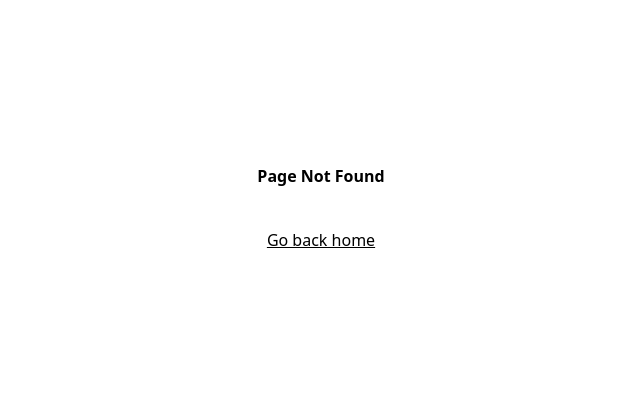
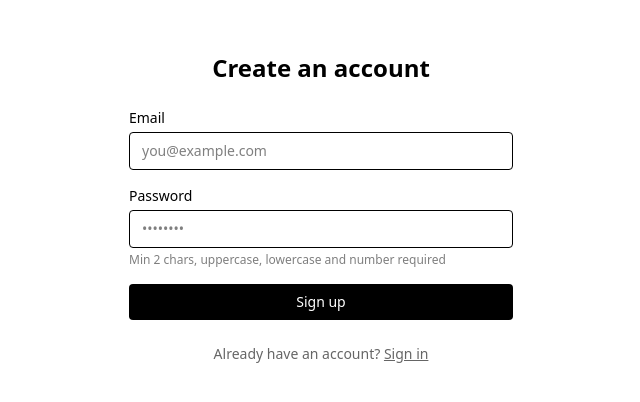
Before and after one commit to michael1-0/odin-messaging-app, a React (Vite) app in the folder apps/frontend/: page /sign-up in a window 1280 px wide. Before the commit this address had no page. Shown: the part 192-594 px from the top of the page, without its empty margins (319-959 px from the left). Built offline with nearby package versions, Linux system fonts and the light colour scheme.

Commit message:
Add frontend sign in and sign up functionality

```diff
--- a/apps/frontend/package.json
+++ b/apps/frontend/package.json
@@ -11,6 +11,7 @@
     "preview": "vite preview"
   },
   "dependencies": {
+    "@repo/zod-validations": "workspace:*",
     "@tailwindcss/vite": "^4.1.18",
     "react": "^19.2.0",
     "react-dom": "^19.2.0",
--- /dev/null
+++ b/apps/frontend/src/components/ProtectedRoute.tsx
@@ -0,0 +1,9 @@
+import { Navigate, Outlet } from "react-router";
+
+export function ProtectedRoute() {
+  return localStorage.getItem("token") ? <Outlet /> : <Navigate to="/login" replace />;
+}
+
+export function GuestRoute() {
+  return localStorage.getItem("token") ? <Navigate to="/" replace /> : <Outlet />;
+}
--- a/apps/frontend/src/main.tsx
+++ b/apps/frontend/src/main.tsx
@@ -6,15 +6,24 @@ import { BrowserRouter, Route, Routes } from "react-router";
 
 import Home from "./pages/Home.tsx";
 import NotFound from "./pages/NotFound.tsx";
+import Login from "./pages/Login.tsx";
+import SignUp from "./pages/SignUp.tsx";
+import { GuestRoute, ProtectedRoute } from "./components/ProtectedRoute.tsx";
 
 createRoot(document.getElementById("root")!).render(
   <StrictMode>
     <BrowserRouter>
       <Routes>
-        <Route path="/" element={<App />}>
-          <Route index element={<Home />} />
-          <Route path="*" element={<NotFound />} />
+        <Route element={<GuestRoute />}>
+          <Route path="/login" element={<Login />} />
+          <Route path="/sign-up" element={<SignUp />} />
         </Route>
+        <Route element={<ProtectedRoute />}>
+          <Route path="/" element={<App />}>
+            <Route index element={<Home />} />
+          </Route>
+        </Route>
+        <Route path="*" element={<NotFound />} />
       </Routes>
     </BrowserRouter>
   </StrictMode>,
--- a/apps/frontend/src/pages/Home.tsx
+++ b/apps/frontend/src/pages/Home.tsx
@@ -1,11 +1,24 @@
+import { useNavigate } from "react-router";
+
 function Home() {
+  const navigate = useNavigate();
+
+  function handleLogout() {
+    localStorage.removeItem("token");
+    navigate("/login");
+  }
+
   return (
     <div className="flex flex-1 items-center justify-center px-6">
       <main className="w-full max-w-2xl space-y-4 text-center">
-        <h1 className="text-4xl font-bold">Frontend Template</h1>
-        <p className="text-base opacity-80">
-          This is a minimal React + Vite starter page.
-        </p>
+        <h1 className="text-4xl font-bold">Home</h1>
+        <p className="text-base opacity-80">You are logged in.</p>
+        <button
+          onClick={handleLogout}
+          className="mt-4 px-4 py-2 text-sm font-medium bg-black text-white rounded hover:bg-neutral-800 transition-colors cursor-pointer"
+        >
+          Log out
+        </button>
       </main>
     </div>
   );
--- /dev/null
+++ b/apps/frontend/src/pages/Login.tsx
@@ -0,0 +1,111 @@
+import { useState } from "react";
+import { Link, useNavigate } from "react-router";
+import { UserSchema } from "@repo/zod-validations";
+
+function Login() {
+  const navigate = useNavigate();
+  const [email, setEmail] = useState("");
+  const [password, setPassword] = useState("");
+  const [error, setError] = useState("");
+  const [loading, setLoading] = useState(false);
+
+  async function handleSubmit(e: React.SubmitEvent<HTMLFormElement>) {
+    e.preventDefault();
+    setError("");
+
+    const result = UserSchema.safeParse({ email, password });
+    if (!result.success) {
+      setError(result.error.issues[0].message);
+      return;
+    }
+
+    setLoading(true);
+    try {
+      const res = await fetch(`${import.meta.env.VITE_API_URL}log-in`, {
+        method: "POST",
+        headers: { "Content-Type": "application/json" },
+        body: JSON.stringify({ email, password }),
+      });
+      const data = await res.json();
+
+      if (!res.ok) {
+        setError(data.error ?? "Invalid credentials");
+        return;
+      }
+
+      localStorage.setItem("token", data.token!);
+      navigate("/");
+    } catch {
+      setError("Something went wrong. Please try again.");
+    } finally {
+      setLoading(false);
+    }
+  }
+
+  return (
+    <div className="flex flex-1 items-center justify-center px-6 min-h-dvh">
+      <div className="w-full max-w-sm space-y-6">
+        <div className="text-center space-y-1">
+          <h1 className="text-2xl font-bold">odin-messaging-app</h1>
+        </div>
+
+        <form onSubmit={handleSubmit} className="space-y-4">
+          {error && (
+            <p className="text-sm text-red-600 bg-red-50 border border-red-200 rounded px-3 py-2">
+              {error}
+            </p>
+          )}
+
+          <div className="space-y-1">
+            <label htmlFor="email" className="block text-sm font-medium">
+              Email
+            </label>
+            <input
+              id="email"
+              type="email"
+              required
+              autoComplete="email"
+              value={email}
+              onChange={(e) => setEmail(e.target.value)}
+              className="w-full border rounded px-3 py-2 text-sm outline-none focus:ring-2 focus:ring-black"
+              placeholder="you@example.com"
+            />
+          </div>
+
+          <div className="space-y-1">
+            <label htmlFor="password" className="block text-sm font-medium">
+              Password
+            </label>
+            <input
+              id="password"
+              type="password"
+              required
+              autoComplete="current-password"
+              value={password}
+              onChange={(e) => setPassword(e.target.value)}
+              className="w-full border rounded px-3 py-2 text-sm outline-none focus:ring-2 focus:ring-black"
+              placeholder="••••••••"
+            />
+          </div>
+
+          <button
+            type="submit"
+            disabled={loading}
+            className="w-full bg-black text-white rounded px-3 py-2 text-sm font-medium hover:bg-neutral-800 disabled:opacity-50 transition-colors cursor-pointer"
+          >
+            {loading ? "Signing in…" : "Sign in"}
+          </button>
+        </form>
+
+        <p className="text-center text-sm opacity-60">
+          Don't have an account?{" "}
+          <Link to="/sign-up" className="underline opacity-100 font-medium">
+            Sign up
+          </Link>
+        </p>
+      </div>
+    </div>
+  );
+}
+
+export default Login;
--- a/apps/frontend/src/pages/NotFound.tsx
+++ b/apps/frontend/src/pages/NotFound.tsx
@@ -2,7 +2,7 @@ import { Link } from "react-router";
 
 function NotFound() {
   return (
-    <div className="flex items-center w-full flex-col justify-center">
+    <div className="flex items-center w-full flex-col justify-center min-h-dvh">
       <div className="min-w-full text-center mb-10 font-bold">
         Page Not Found
       </div>
--- /dev/null
+++ b/apps/frontend/src/pages/SignUp.tsx
@@ -0,0 +1,114 @@
+import { useState } from "react";
+import { Link, useNavigate } from "react-router";
+import { UserSchema } from "@repo/zod-validations";
+
+function SignUp() {
+  const navigate = useNavigate();
+  const [email, setEmail] = useState("");
+  const [password, setPassword] = useState("");
+  const [error, setError] = useState("");
+  const [loading, setLoading] = useState(false);
+
+  async function handleSubmit(e: React.SubmitEvent<HTMLFormElement>) {
+    e.preventDefault();
+    setError("");
+
+    const result = UserSchema.safeParse({ email, password });
+    if (!result.success) {
+      setError(result.error.issues[0].message);
+      return;
+    }
+
+    setLoading(true);
+    try {
+      const res = await fetch(`${import.meta.env.VITE_API_URL}sign-up`, {
+        method: "POST",
+        headers: { "Content-Type": "application/json" },
+        body: JSON.stringify({ email, password }),
+      });
+      const data = await res.json();
+
+      if (!res.ok) {
+        setError(data.error ?? "Could not create account");
+        return;
+      }
+
+      localStorage.setItem("token", data.token!);
+      navigate("/");
+    } catch {
+      setError("Something went wrong. Please try again.");
+    } finally {
+      setLoading(false);
+    }
+  }
+
+  return (
+    <div className="flex flex-1 items-center justify-center px-6 min-h-dvh">
+      <div className="w-full max-w-sm space-y-6">
+        <div className="text-center space-y-1">
+          <h1 className="text-2xl font-bold">Create an account</h1>
+        </div>
+
+        <form onSubmit={handleSubmit} className="space-y-4">
+          {error && (
+            <p className="text-sm text-red-600 bg-red-50 border border-red-200 rounded px-3 py-2">
+              {error}
+            </p>
+          )}
+
+          <div className="space-y-1">
+            <label htmlFor="email" className="block text-sm font-medium">
+              Email
+            </label>
+            <input
+              id="email"
+              type="email"
+              required
+              autoComplete="email"
+              value={email}
+              onChange={(e) => setEmail(e.target.value)}
+              className="w-full border rounded px-3 py-2 text-sm outline-none focus:ring-2 focus:ring-black"
+              placeholder="you@example.com"
+            />
+          </div>
+
+          <div className="space-y-1">
+            <label htmlFor="password" className="block text-sm font-medium">
+              Password
+            </label>
+            <input
+              id="password"
+              type="password"
+              required
+              autoComplete="new-password"
+              value={password}
+              onChange={(e) => setPassword(e.target.value)}
+              className="w-full border rounded px-3 py-2 text-sm outline-none focus:ring-2 focus:ring-black"
+              placeholder="••••••••"
+            />
+            <p className="text-xs opacity-50">
+              Min 2 chars, uppercase, lowercase and number required
+            </p>
+          </div>
+
+          <button
+            type="submit"
+            disabled={loading}
+            className="w-full bg-black text-white rounded px-3 py-2 text-sm font-medium hover:bg-neutral-800 disabled:opacity-50 transition-colors cursor-pointer"
+          >
+            {loading ? "Creating account…" : "Sign up"}
+          </button>
+        </form>
+
+        <p className="text-center text-sm opacity-60">
+          Already have an account?{" "}
+          <Link to="/login" className="underline opacity-100 font-medium">
+            Sign in
+          </Link>
+        </p>
+      </div>
+    </div>
+  );
+}
+
+export default SignUp;
```
Also changed, not shown: 1 other file (tests, documents, lock files or other folders).
